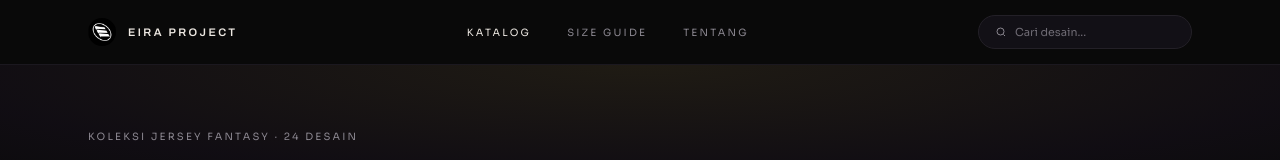
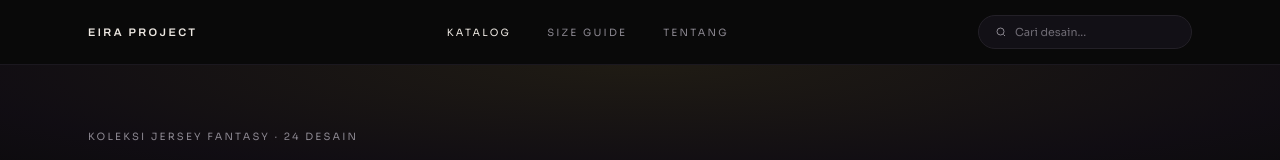
Before and after one commit to ersetdigital-sudo/eiraproject, a Next.js app: page /katalog in a window 1280 px wide. Shown: the top 160 px of the page. Built offline with nearby package versions, Linux system fonts and the light colour scheme.

Commit message:
fix: remove logo from header

```diff
--- a/src/app/katalog/KatalogClient.tsx
+++ b/src/app/katalog/KatalogClient.tsx
@@ -68,7 +68,6 @@ export default function KatalogClient() {
       <header className="sticky top-0 z-30 border-b border-[#1b181f] bg-[#0a0a0a]/85 backdrop-blur">
         <div className="mx-auto max-w-6xl px-6 h-16 flex items-center justify-between">
           <a href="/" className="flex items-center gap-3">
-            <img src="/images/5e21403a-2272-41f3-8998-91afe658fb87.png" alt="Eira Project" className="h-7 w-7 rounded-full" />
             <span className="disp track text-[11px] font-semibold uppercase">Eira Project</span>
           </a>
           <nav className="hidden md:flex items-center gap-9 text-[10px] track uppercase text-[var(--muted)]">
--- a/src/app/katalog/ProductDetailClient.tsx
+++ b/src/app/katalog/ProductDetailClient.tsx
@@ -43,7 +43,6 @@ export default function ProductDetailClient({ product }: { product: ProductDetai
       <header className="sticky top-0 z-30 border-b border-[#1b181f] bg-[#0a0a0a]/85 backdrop-blur">
         <div className="mx-auto max-w-6xl px-6 h-16 flex items-center justify-between">
           <a href="/" className="flex items-center gap-3">
-            <img src="/images/5e21403a-2272-41f3-8998-91afe658fb87.png" alt="Eira Project" className="h-7 w-7 rounded-full" />
             <span className="disp track text-[11px] font-semibold uppercase">Eira Project</span>
           </a>
           <nav className="hidden md:flex items-center gap-9 text-[10px] track uppercase text-[var(--muted)]">
```
